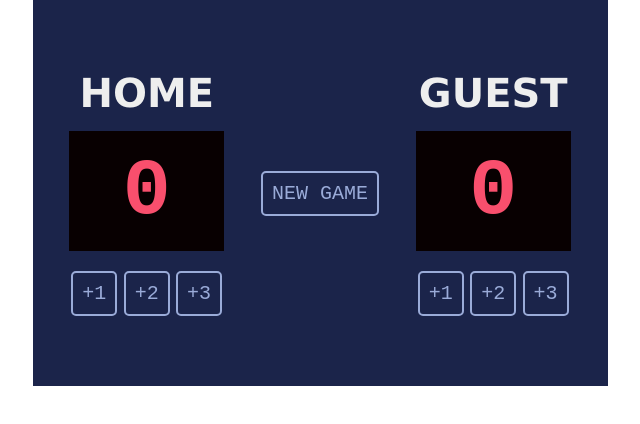
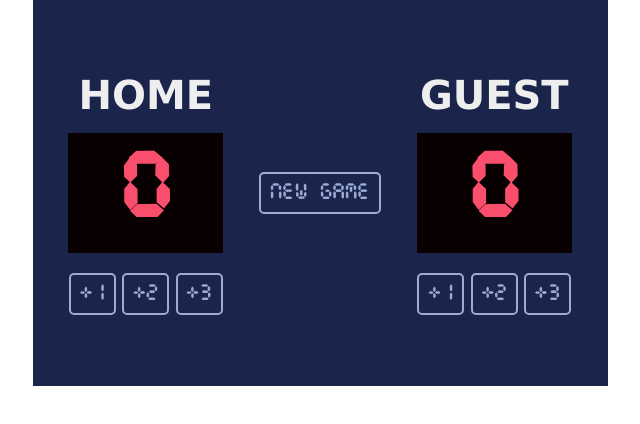
Before and after one commit to GVPproj/bball-scoreboard, a plain HTML site: page index.html in a window 1280 px wide. Shown: the whole page, without its empty margins (320-960 px from the left). Drawn offline with Linux system fonts and the light colour scheme; the site is published under a folder, as on GitHub Pages, so addresses that start at the root find nothing.

Commit message:
setting relative path for fonts

```diff
--- a/style.css
+++ b/style.css
@@ -1,7 +1,7 @@
 @font-face {
   font-family: "cursed_timer_ulilregular";
-  src: url("/assets/fonts/cursedtimerulil-aznm-webfont.woff2") format("woff2"),
-    url("/assets/fonts/cursedtimerulil-aznm-webfont.woff") format("woff");
+  src: url("./assets/fonts/cursedtimerulil-aznm-webfont.woff2") format("woff2"),
+    url("./assets/fonts/cursedtimerulil-aznm-webfont.woff") format("woff");
 }
 
 :root {
```
